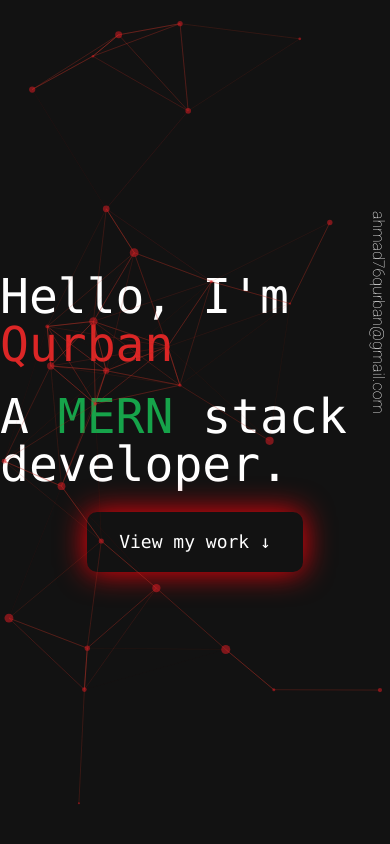
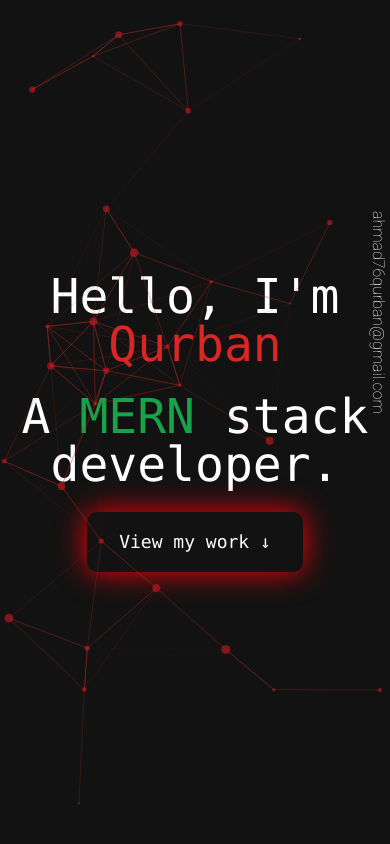
Before and after one commit to qur786/portfolio, a React (Vite) app: page / in a window 390 px wide. Shown: the top 844 px of the page. Built offline with nearby package versions, Linux system fonts and the light colour scheme.

Commit message:
fix: added mobile responsiveness to introduction

```diff
--- a/src/components/Introduction/index.tsx
+++ b/src/components/Introduction/index.tsx
@@ -83,10 +83,10 @@ export function Introduction({
         />
       ) : undefined}
       <div className="h-screen flex justify-center items-center flex-col gap-6 font-mono">
-        <p className="text-5xl">
+        <p className="text-5xl text-center">
           Hello, I'm <b className="text-red-600">Qurban</b>
         </p>
-        <p className="text-5xl">
+        <p className="text-5xl text-center">
           A <b className="text-green-600">MERN</b> stack developer.
         </p>
         <button className={`${styles.btn} py-4 px-8 text-lg`}>
```
